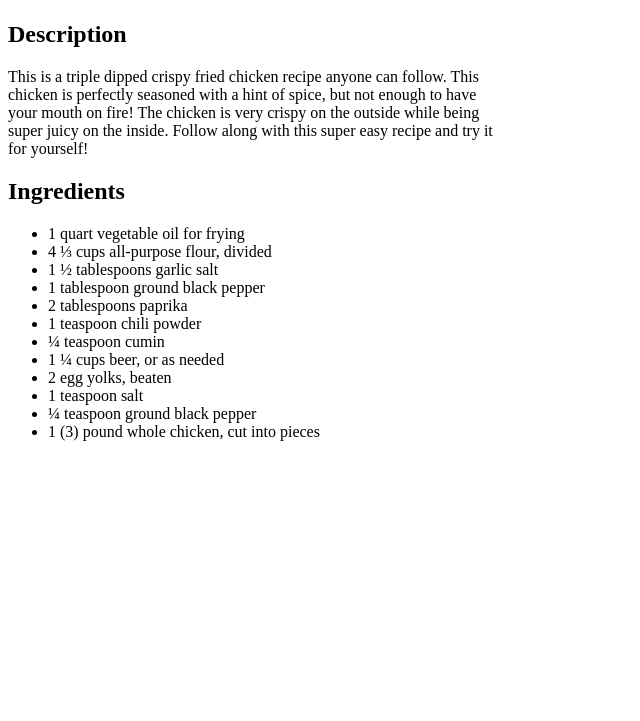
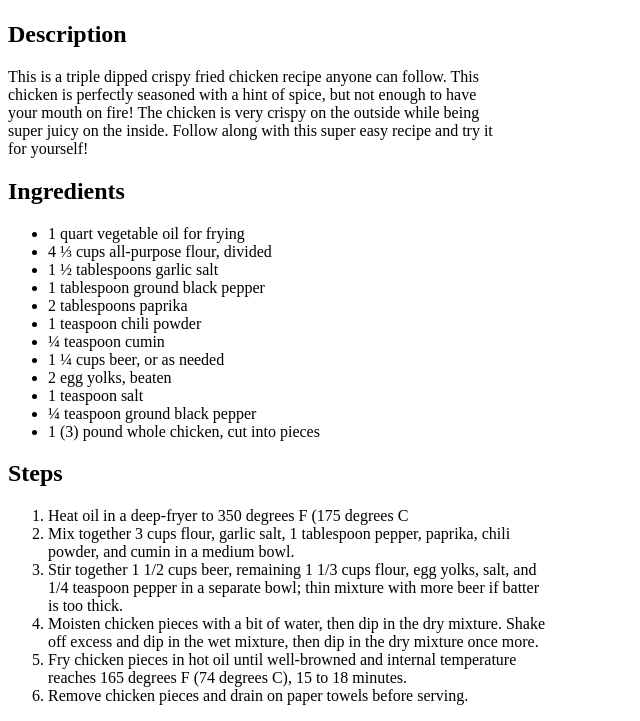
Before and after one commit to luciqn/odin-recipes, a plain HTML site: page recipes/fried-chicken.html in a window 1280 px wide. Shown: the part 458-1179 px from the top of the page, without its empty margins (0-640 px from the left). Before the commit the page ends 915 px from the top, so only its background shows below. Drawn offline with Linux system fonts and the light colour scheme.

Commit message:
Add an ordered list of the steps to the recipe

```diff
--- a/recipes/fried-chicken.html
+++ b/recipes/fried-chicken.html
@@ -24,5 +24,14 @@
       <li>&#188; teaspoon ground black pepper</li>
       <li>1 &#40;3&#41; pound whole chicken, cut into pieces</li>
     </ul>
+    <h2>Steps</h2>
+    <ol style="width: 500px;">
+      <li>Heat oil in a deep-fryer to 350 degrees F (175 degrees C</li>
+      <li>Mix together 3 cups flour, garlic salt, 1 tablespoon pepper, paprika, chili powder, and cumin in a medium bowl.</li>
+      <li>Stir together 1 1/2 cups beer, remaining 1 1/3 cups flour, egg yolks, salt, and 1/4 teaspoon pepper in a separate bowl; thin mixture with more beer if batter is too thick.</li>
+      <li>Moisten chicken pieces with a bit of water, then dip in the dry mixture. Shake off excess and dip in the wet mixture, then dip in the dry mixture once more.</li>
+      <li>Fry chicken pieces in hot oil until well-browned and internal temperature reaches 165 degrees F (74 degrees C), 15 to 18 minutes.</li>
+      <li>Remove chicken pieces and drain on paper towels before serving.</li>
+    </ol>
   </body>
 </html>
```
